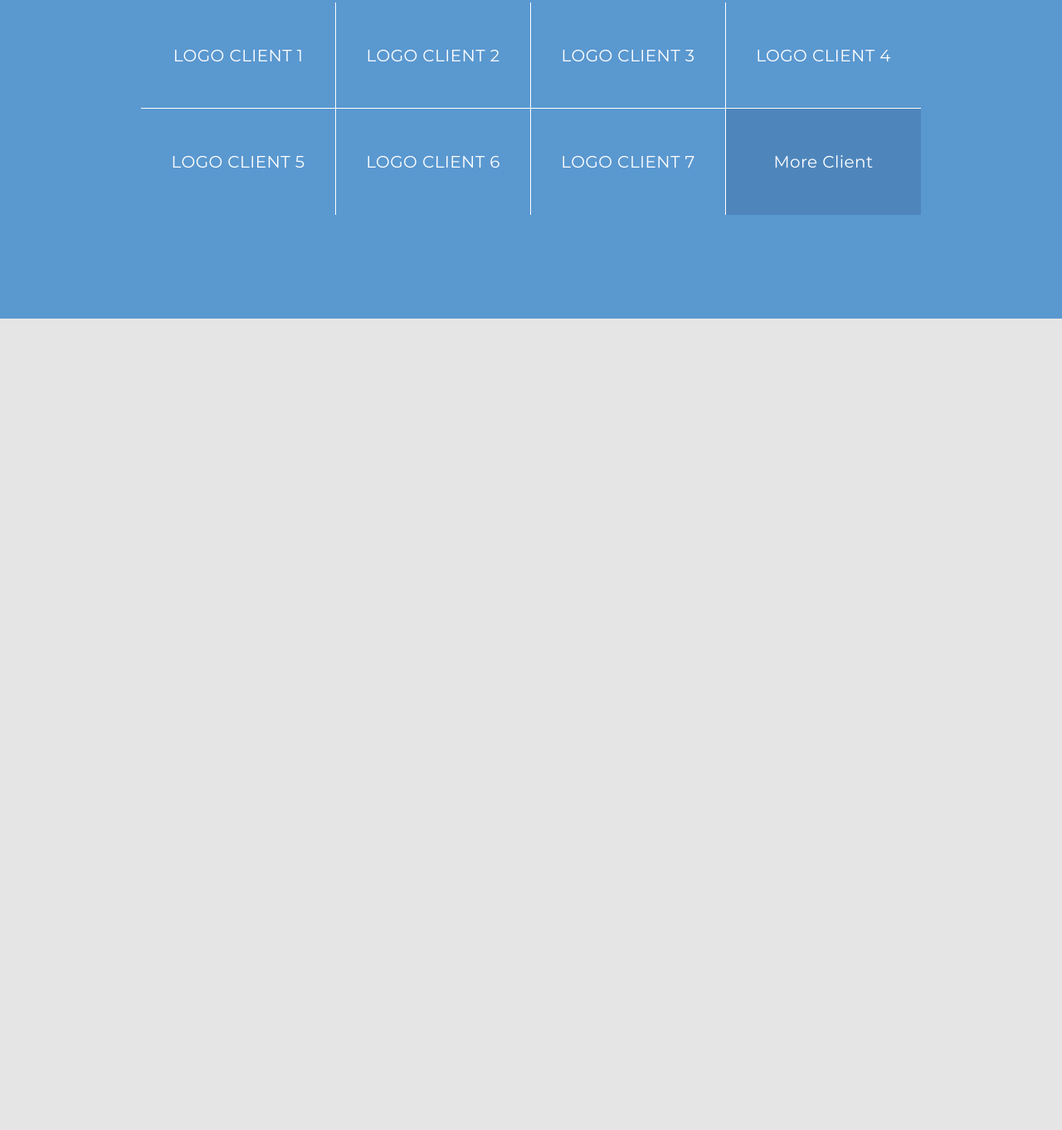
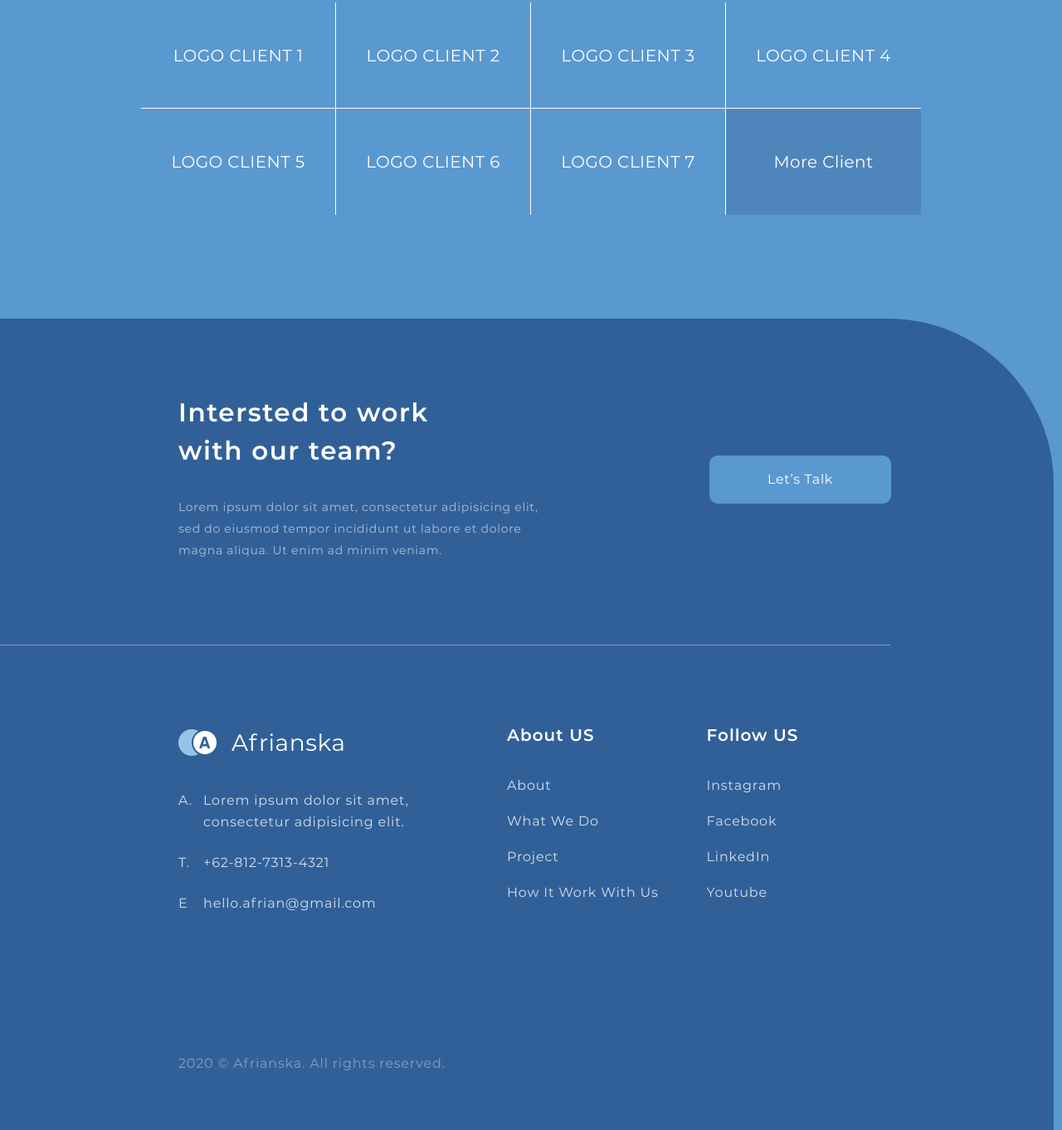
Before and after one commit to MarcinRapacz/smart-home-landing-page, a Gatsby site: page / in a window 1280 px wide. Shown: the part 3912-5274 px from the top of the page at 83% size. Before the commit the page ends 4296 px from the top, so only its background shows below. Built offline with nearby package versions, Linux system fonts and the light colour scheme; Gatsby itself is replaced by a stand-in of ours.

Commit message:
add footer

```diff
--- a/src/components/finishedProjects.js
+++ b/src/components/finishedProjects.js
@@ -12,8 +12,8 @@ export default function finishedProjects() {
           minim veniam.
         </p>
       </div>
-      <div class="finishedProjects__imagesContainer">
-        <div class="finishedProjects__big">
+      <div className="finishedProjects__imagesContainer">
+        <div className="finishedProjects__big">
           <h5 className="finishedProjects__imageTitle">
             Smart Home Installation
           </h5>
@@ -21,11 +21,11 @@ export default function finishedProjects() {
             In Muarakana Housing Estate
           </p>
         </div>
-        <div class="finishedProjects__small--1">
+        <div className="finishedProjects__small--1">
           <h5 className="finishedProjects__imageTitle">Sparklite App</h5>
           <p className="finishedProjects__imageDescription">Marketplace</p>
         </div>
-        <div class="finishedProjects__small--2">
+        <div className="finishedProjects__small--2">
           <h5 className="finishedProjects__imageTitle">Car-Rapetition App</h5>
           <p className="finishedProjects__imageDescription">Board</p>
         </div>
--- /dev/null
+++ b/src/components/footer.js
@@ -0,0 +1,101 @@
+import React from "react"
+import { Link } from "gatsby"
+import Logo from "../images/footerLogo.png"
+import "../scss/footer.scss"
+
+export default function footer() {
+  const year = new Date().getFullYear()
+
+  return (
+    <footer className={`footer footer--blue`}>
+      <div className="footer__row footer__row--round">
+        <div className="footer__textContent">
+          <h4 className="footer__title">Intersted to work with our team?</h4>
+          <p className="footer__description">
+            Lorem ipsum dolor sit amet, consectetur adipisicing elit, sed do
+            eiusmod tempor incididunt ut labore et dolore magna aliqua. Ut enim
+            ad minim veniam.
+          </p>
+        </div>
+        <Link className="footer__button" to={"/contact"}>
+          Let’s Talk
+        </Link>
+      </div>
+
+      <div className="footer__row">
+        <div className="footer__contact">
+          <div className="footer__logoContainer">
+            <img className="footer__logoImage" src={Logo} alt="Logo" />
+            <span className="footer__logoText">Afrianska</span>
+          </div>
+          <ul className="footer__list">
+            <li className="footer__item">
+              <span className="footer__char">A.</span> Lorem ipsum dolor sit
+              amet, consectetur adipisicing elit.
+            </li>
+            <li className="footer__item">
+              <span className="footer__char">T.</span> +62-812-7313-4321
+            </li>
+            <li className="footer__item">
+              <span className="footer__char">E</span> hello.afrian@gmail.com
+            </li>
+          </ul>
+        </div>
+        <div className="footer__aboutUs">
+          <h6 className="footer__subTitle">About US</h6>
+          <ul className="footer__list">
+            <li className="footer__item footer__item--smallBreak">
+              <a href="/#" className="footer__link">
+                About
+              </a>
+            </li>
+            <li className="footer__item footer__item--smallBreak">
+              <a href="/#" className="footer__link">
+                What We Do
+              </a>
+            </li>
+            <li className="footer__item footer__item--smallBreak">
+              <a href="/#" className="footer__link">
+                Project
+              </a>
+            </li>
+            <li className="footer__item footer__item--smallBreak">
+              <a href="/#" className="footer__link">
+                How It Work With Us
+              </a>
+            </li>
+          </ul>
+        </div>
+        <div className="footer__followUs">
+          <h6 className="footer__subTitle">Follow US</h6>
+          <ul className="footer__list">
+            <li className="footer__item footer__item--smallBreak">
+              <a href="/#" className="footer__link">
+                Instagram
+              </a>
+            </li>
+            <li className="footer__item footer__item--smallBreak">
+              <a href="/#" className="footer__link">
+                Facebook
+              </a>
+            </li>
+            <li className="footer__item footer__item--smallBreak">
+              <a href="/#" className="footer__link">
+                LinkedIn
+              </a>
+            </li>
+            <li className="footer__item footer__item--smallBreak">
+              <a href="/#" className="footer__link">
+                Youtube
+              </a>
+            </li>
+          </ul>
+        </div>
+      </div>
+
+      <div className="footer__row footer__row--date">
+        {year} © Afrianska. All rights reserved.
+      </div>
+    </footer>
+  )
+}
--- a/src/components/layout.js
+++ b/src/components/layout.js
@@ -7,20 +7,15 @@
 
 import React from "react"
 import PropTypes from "prop-types"
+import Footer from "../components/footer"
 
 import "../scss/layout.scss"
 
 const Layout = ({ children }) => {
   return (
     <>
-      <div>
-        <main>{children}</main>
-        {/* <footer>
-          © {new Date().getFullYear()}, Built with
-          {` `}
-          <a href="https://www.gatsbyjs.org">Gatsby</a>
-        </footer> */}
-      </div>
+      <main>{children}</main>
+      <Footer />
     </>
   )
 }
--- /dev/null
+++ b/src/scss/footer.scss
@@ -0,0 +1,185 @@
+@import "variables.scss";
+
+.footer {
+  background: $white;
+  max-width: 1366px;
+  margin: 0 auto;
+
+  * {
+    margin: 0;
+    padding: 0;
+  }
+
+  &--blue {
+    background: $blue_4;
+  }
+
+  &__row {
+    padding: 30px 15px 0;
+    display: flex;
+    flex-direction: column;
+    align-items: flex-start;
+    background: $blue_2;
+    max-width: 1270px;
+
+    @media (min-width: $smallDesktop) {
+      flex-direction: row;
+      padding: 90px 50px 105px 215px;
+    }
+
+    &--round {
+      padding: 30px 15px 0;
+
+      position: relative;
+      border-radius: 0px 200px 0px 0px;
+
+      @media (min-width: $smallDesktop) {
+        padding: 90px 50px 105px 215px;
+      }
+
+      &::after {
+        display: block;
+        position: absolute;
+        bottom: 3px;
+        left: 0;
+        height: 1px;
+        max-width: 1073px;
+        width: 100%;
+        background: $white;
+        opacity: 0.4;
+
+        @media (min-width: $smallDesktop) {
+          content: "";
+        }
+      }
+    }
+
+    &--date {
+      padding: 30px 15px;
+      font-family: $ffMontserrat;
+      font-size: 14px;
+      line-height: 26px;
+      letter-spacing: 0.05em;
+      color: rgba($color: $white, $alpha: 0.4);
+
+      @media (min-width: $smallDesktop) {
+        padding: 39px 50px 67px 215px;
+        font-size: 16px;
+      }
+    }
+  }
+
+  &__title {
+    max-width: 317px;
+    font-family: $ffMontserrat;
+    font-size: 31px;
+    line-height: 46px;
+    letter-spacing: 0.05em;
+    color: $white;
+  }
+
+  &__description {
+    margin: 32px 0 0 0;
+    max-width: 460px;
+    font-family: $ffMontserrat;
+    font-size: 14px;
+    line-height: 26px;
+    letter-spacing: 0.05em;
+    color: $white;
+    opacity: 0.6;
+  }
+
+  &__button {
+    display: block;
+    padding: 16px 70px;
+    margin: 30px 0 0 0;
+    border-radius: 10px;
+    background: $blue_4;
+    font-family: $ffMontserrat;
+    font-size: 16px;
+    text-decoration: none;
+    line-height: 26px;
+    letter-spacing: 0.04em;
+    color: $white;
+    white-space: nowrap;
+    transition: 0.2s;
+
+    @media (min-width: $smallDesktop) {
+      margin: 75px 0 0 180px;
+    }
+
+    &:hover {
+      background: lighten($color: $blue_4, $amount: 10%);
+      transform: translateY(-2px);
+    }
+  }
+
+  &__logoContainer {
+    display: flex;
+    align-items: center;
+  }
+
+  &__logoText {
+    margin-left: 16px;
+    font-family: $ffMontserrat;
+    font-size: 28px;
+    line-height: 46px;
+    letter-spacing: 0.02em;
+    color: $white;
+  }
+
+  &__list {
+    margin: 33px 0 0 0;
+    list-style: none;
+  }
+
+  &__item {
+    padding: 0 0 23px 0;
+    display: flex;
+    max-width: 300px;
+    font-family: $ffMontserrat;
+    font-size: 16px;
+    line-height: 26px;
+    letter-spacing: 0.05em;
+    color: rgba($color: $white, $alpha: 0.8);
+
+    &--smallBreak {
+      padding: 0 0 17px 0;
+    }
+  }
+
+  &__char {
+    display: inline-block;
+    min-width: 30px;
+  }
+
+  &__subTitle {
+    font-family: $ffMontserrat;
+    font-size: 20px;
+    line-height: 30px;
+    letter-spacing: 0.05em;
+    color: $white;
+  }
+
+  &__link {
+    font-family: $ffMontserrat;
+    font-size: 16px;
+    text-decoration: none;
+    line-height: 26px;
+    letter-spacing: 0.05em;
+    color: rgba($color: $white, $alpha: 0.8);
+    transition: 0.2s;
+
+    &:hover {
+      color: rgba($color: $white, $alpha: 1);
+    }
+  }
+
+  &__contact {
+    margin: 0 96px 0 0;
+  }
+
+  &__aboutUs {
+    margin: 0 58px 0 0;
+  }
+}
```
Also changed, not shown: src/images/footerLogo.png (added).
